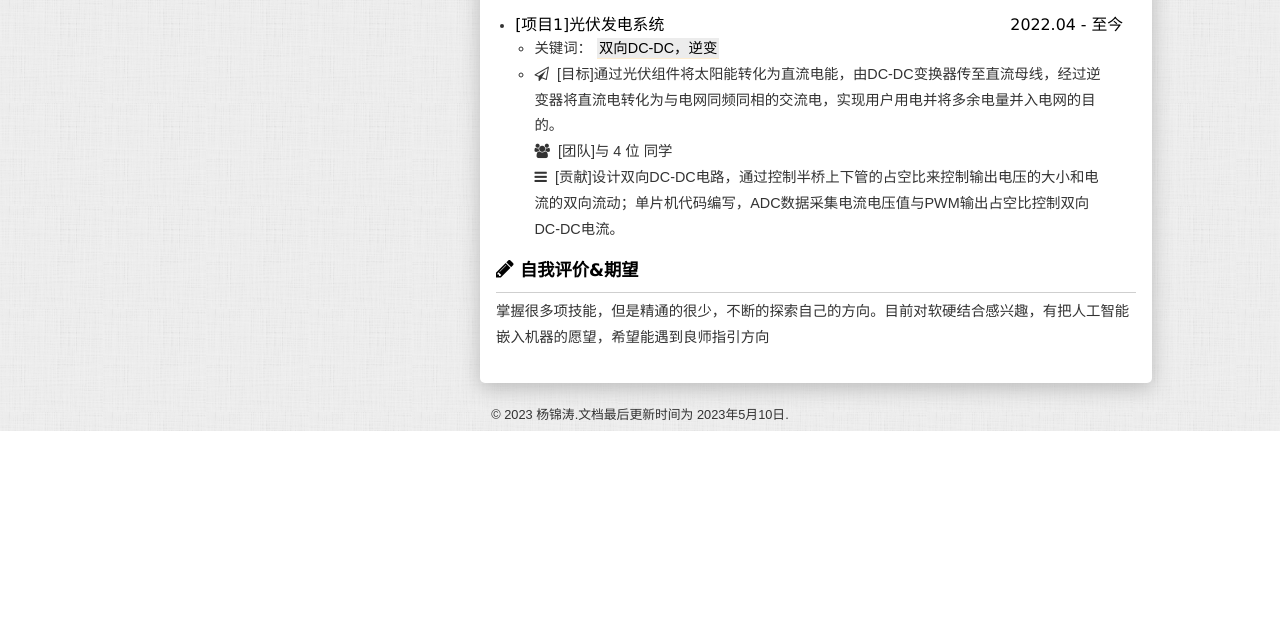
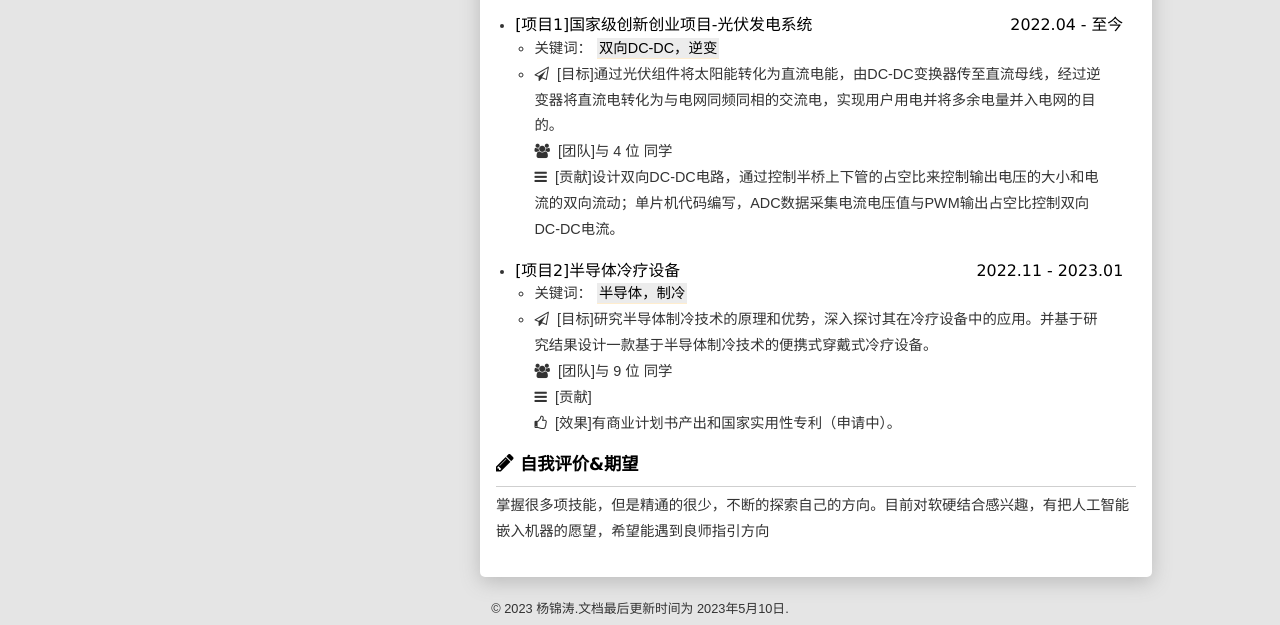
Before and after one commit to getajin/getajin.github.io, a plain HTML site: page index.html in a window 1280 px wide. Shown: the part 1030-1655 px from the top of the page. Before the commit the page ends 1461 px from the top, so only its background shows below. Drawn offline with Linux system fonts and the light colour scheme.

Commit message:
change location

```diff
--- a/index.html
+++ b/index.html
@@ -36,19 +36,6 @@
     <article class="container">
         <section class="side" id="side">
 
-            <!-- 左栏固定开关，记得及时删除这段代码 Start-->
-            <label class="switch" style="display: none;" onchange="switchFixed()">
-                <script type="text/javaScript">
-                    function switchFixed(){
-                        var value = document.getElementById('side').style.position === 'fixed' ? 'absolute' : 'fixed';
-                        document.getElementById('side').style.position = value;
-                    }
-                </script>
-                <input id="cb" type="checkbox">
-                <span class="slider round"></span>
-            </label>
-
-
             <!-- 个人肖像 -->
             <section class="me">
                 <section class="portrait">
@@ -60,7 +47,7 @@
                         <span></span>
                     </div>
                     <!-- 头像照片 -->
-                    <img src="个人证件照.jpg">
+                    <img class="avatar" src="assets/images/avatar.jpg" onload="loading()">
                 </section>
 
                 <h1 class="name">杨锦涛</h1>
@@ -159,7 +146,7 @@
                             <time>2020.9-至今</time>
                         </h3>
                         <p>专业排名
-                            <mark>8/41</mark>，获北京科技大学电子设计竞赛三等级，电子设计大竞赛一等奖，MCM特等奖提名（Finalist），社会实践金奖，人民奖学金二等、优秀共青团员</p>
+                            <mark>8/41（保研率40%）</mark>，获电子设计竞赛三等级，电子设计竞赛一等奖，MCM特等奖提名（Finalist），社会实践金奖，人民奖学金一等、优秀共青团员</p>
                         <p>主修课程
                             数字电子技术(95) 、模拟电子技术A(90)、自动控制原理A(91) 、现代控制理论(93) 、运筹学(94) </p>
                     </li>
@@ -244,7 +231,7 @@
                     </li>
                     <li>
                         <h3>
-                            <span>[项目1]光伏发电系统</span>
+                            <span>[项目1]国家级创新创业项目-光伏发电系统</span>
 
                             <time>2022.04 - 至今</time>
                         </h3>
@@ -261,6 +248,29 @@
                                 [贡献]设计双向DC-DC电路，通过控制半桥上下管的占空比来控制输出电压的大小和电流的双向流动；单片机代码编写，ADC数据采集电流电压值与PWM输出占空比控制双向DC-DC电流。
                                 <br/>
 
+                            </li>
+                        </ul>
+                    </li>
+                    <li>
+                        <h3>
+                            <span>[项目2]半导体冷疗设备</span>
+
+                            <time>2022.11 - 2023.01</time>
+                        </h3>
+                        <ul class="info-content">
+                            <li>关键词：<mark>半导体，制冷</mark></li>
+                            <li>
+                                <i class="fa fa-paper-plane-o" aria-hidden="true"></i>
+                                [目标]研究半导体制冷技术的原理和优势，深入探讨其在冷疗设备中的应用。并基于研究结果设计一款基于半导体制冷技术的便携式穿戴式冷疗设备。
+                                <br/>
+                                <i class="fa fa-users" aria-hidden="true"></i>
+                                [团队]与 9 位 同学
+                                <br/>
+                                <i class="fa fa-bars" aria-hidden="true"></i>
+                                [贡献]
+                                <br/>
+                                <i class="fa fa-thumbs-o-up" aria-hidden="true"></i>
+                                [效果]有商业计划书产出和国家实用性专利（申请中）。
                             </li>
                         </ul>
                     </li>
```
Also changed, not shown: assets/images/background.png (deleted), assets/images/favicon.ico (deleted), assets/images/ip.png (deleted), assets/images/pc.png (deleted), assets/images/微信二维码.jpg (renamed from 微信二维码.jpg), 2 other files.
